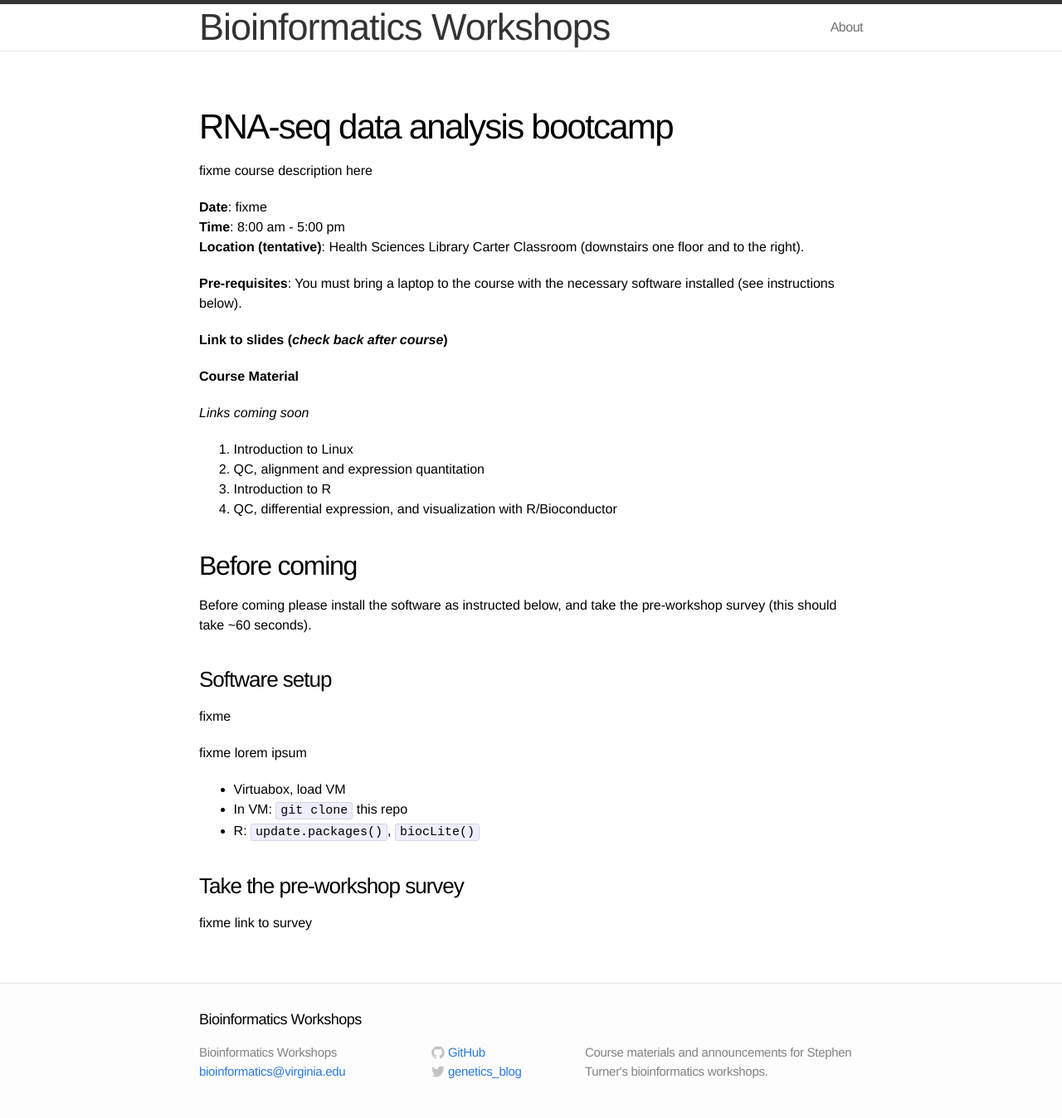
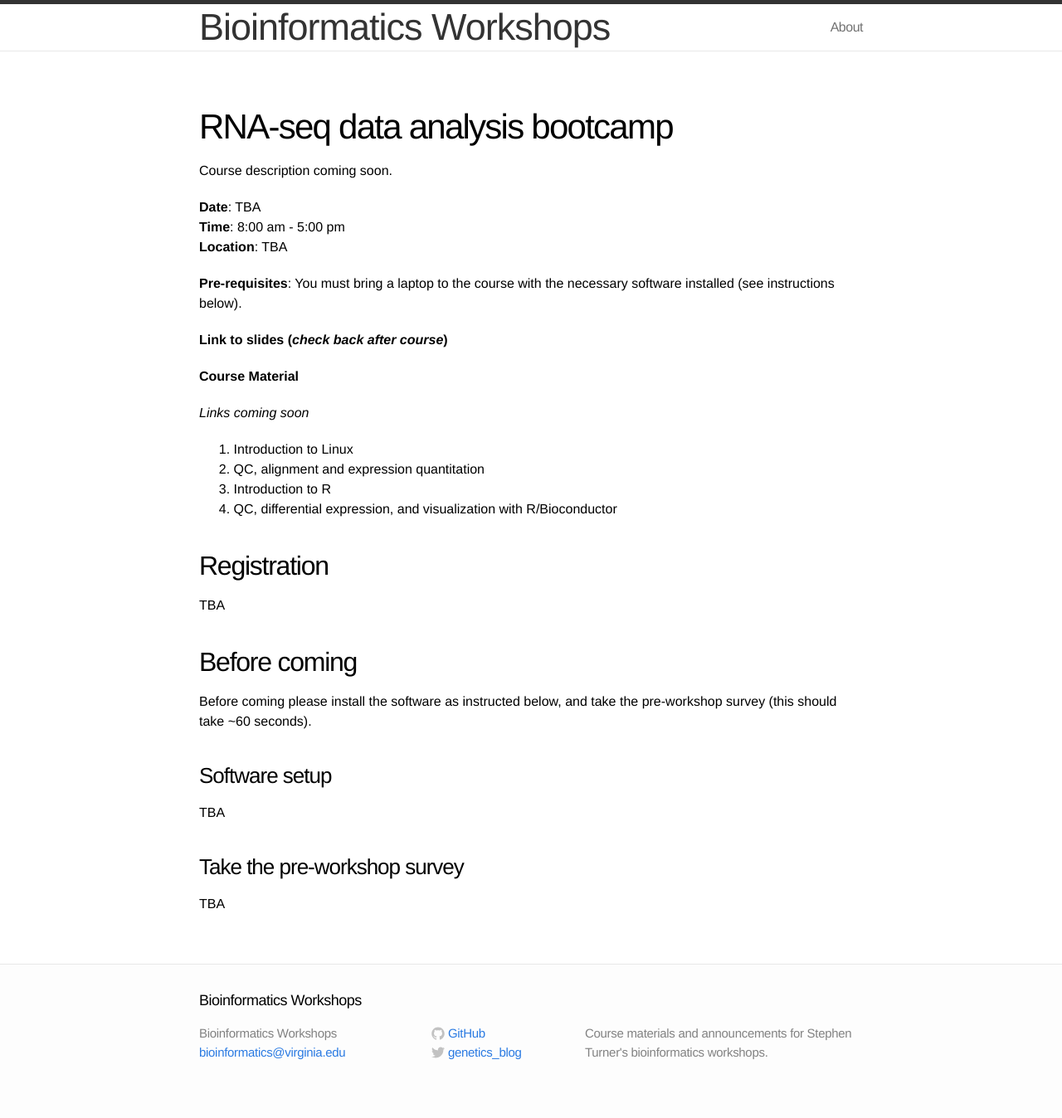
Before and after one commit to bioconnector/workshops2015, a Jekyll site: the page built from lessons/rnaseq-1day/index.md, in a window 1280 px wide. Shown: the whole page at 83% size. Built offline with Jekyll 4.4.1, drawn with Linux system fonts in a browser that asks for light colours; Markdown is read by kramdown in place of the engine named in the settings; after the commit the page ends 1325 px from its top, so only the background shows below that.

Commit message:
updated registration code, added link to rna-seq 1-day

```diff
--- a/_includes/setup-rnaseq-1day.md
+++ b/_includes/setup-rnaseq-1day.md
@@ -1,5 +1,9 @@
+TBA
+
+<!--
 fixme lorem ipsum
 
 * Virtuabox, load VM
 * In VM: `git clone` this repo
 * R: `update.packages()`, `biocLite()`
+-->
--- a/lessons/rnaseq-1day/index.md
+++ b/lessons/rnaseq-1day/index.md
@@ -4,11 +4,11 @@
 
 # RNA-seq data analysis bootcamp
 
-fixme course description here
+Course description coming soon.
 
-**Date**: fixme
+**Date**: TBA
 **Time**: 8:00 am - 5:00 pm
-**Location (tentative)**: Health Sciences Library Carter Classroom (downstairs one floor and to the right).
+**Location**: TBA
 
 **Pre-requisites**: You must bring a laptop to the course with the necessary software installed (see instructions below).
 
@@ -24,16 +24,22 @@
 0. QC, differential expression, and visualization with R/Bioconductor
 
 
+## Registration
+
+TBA
+
+{% if page.eventbrite %}
+<iframe src="//www.eventbrite.com/tickets-external?eid={{page.eventbrite}}&ref=etckt" frameborder="0" width="100%" height="225px" scrolling="auto"></iframe>
+{% endif %}
+
 ## Before coming
 
 Before coming please install the software as instructed below, and take the pre-workshop survey (this should take ~60 seconds).
 
 ### Software setup
 
-fixme
-
 {% include setup-rnaseq-1day.md %}
 
 ### Take the pre-workshop survey
 
-fixme link to survey
+TBA
```
Also changed, not shown: index.md (+1 -1 lines).
